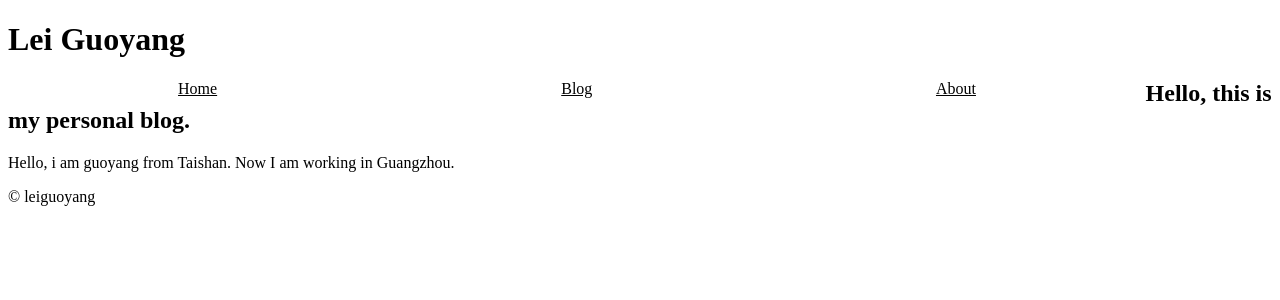
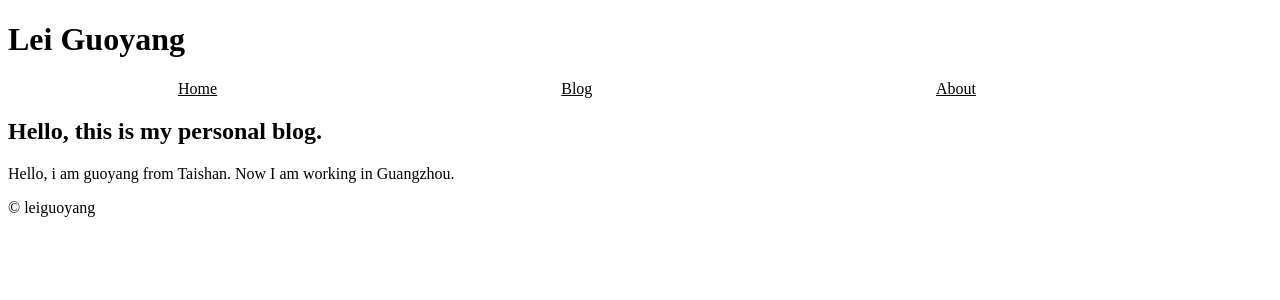
Before and after one commit to leiguoyang/leiguoyang.github.io, a Jekyll site: the page built from index.html, in a window 1280 px wide. Shown: the top 300 px of the page. Built offline with Jekyll 4.4.1, drawn with Linux system fonts in a browser that asks for light colours.

Commit message:
Update link.css

```diff
--- a/css/link.css
+++ b/css/link.css
@@ -2,13 +2,13 @@
 nav ul {
   padding: 0px;
   text-align: center;
+  overflow: hidden;
 }
 
 nav li {
   list-style-type: none;
   width: 30%;
   float: left;
-  clear: right;
 }
 
 nav a {
@@ -33,7 +33,7 @@
 
 /*for the links in the main section element*/
 #main a:link {
-  color: #abc;
+  color: #456;
 }
 
 #main a:visited {
@@ -41,9 +41,9 @@
 }
 
 #main a:hover {
-  color: #bcd;
+  color: #567;
 }
 
 #main a:active {
-  color: #cde;
+  color: #789;
 }
```
